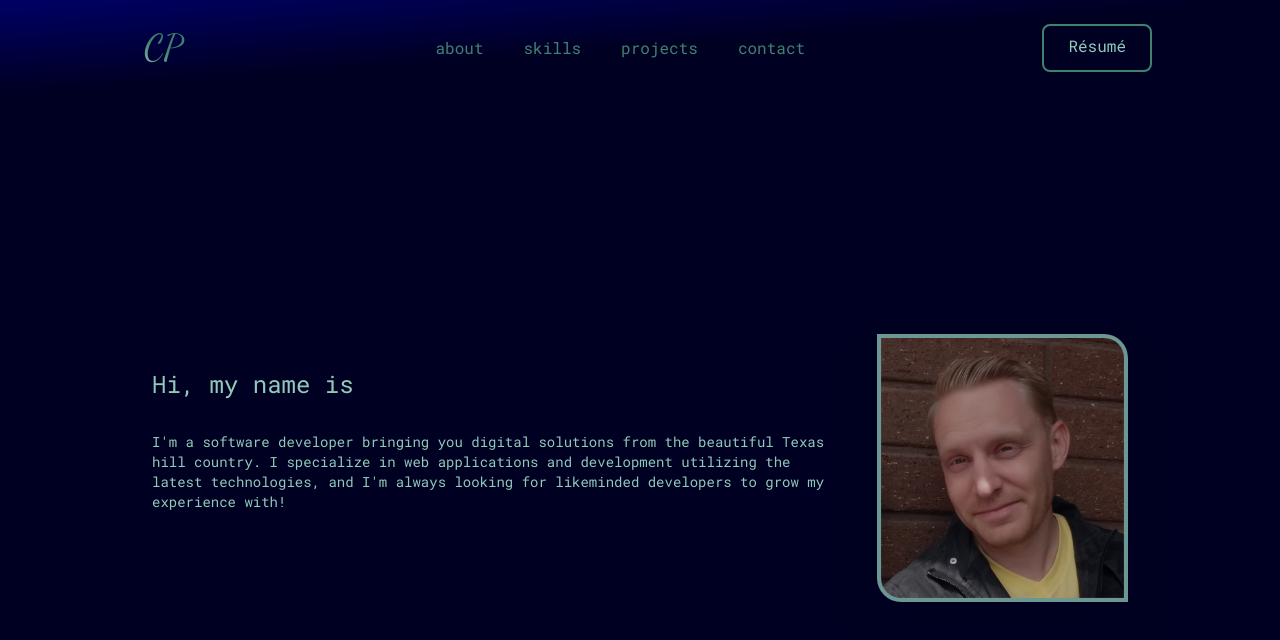
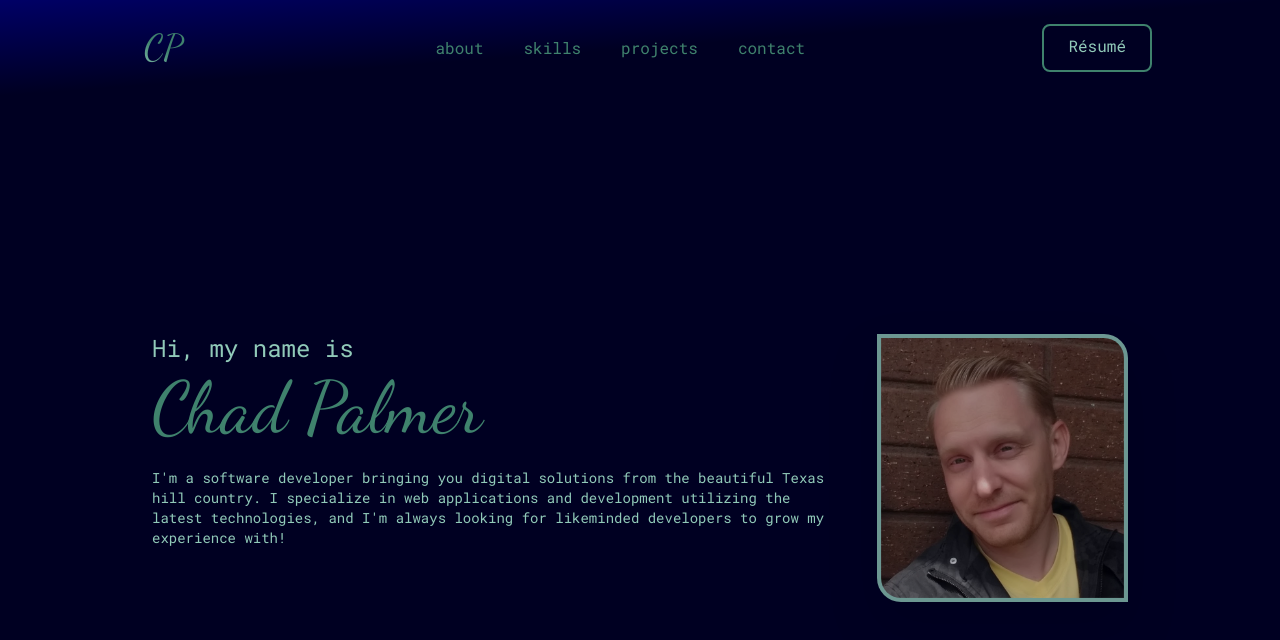
Before and after one commit to cpalmer-atx/react-tailwind-portfolio, a React (Create React App) app: page / in a window 1280 px wide. Shown: the top 640 px of the page. Built offline with nearby package versions, Linux system fonts and the light colour scheme; the HTML template or start-up script is replaced by a standard one.

Commit message:
reversing changes from previous commit

```diff
--- a/src/components/Home.jsx
+++ b/src/components/Home.jsx
@@ -1,5 +1,4 @@
 import profileImage from '../assets/profileImg.png'
-const name = process.env.REACT_APP_TEST
 
 const Home = () => {
 
@@ -17,7 +16,7 @@ const Home = () => {
       <div className={homeContainer}>
         <div className={homeContent}>
           <h3 className='text-2xl text-center md:text-left'>Hi, my name is</h3>
-          <h2 className='text-primaryTxt text-center md:text-left font-logo text-7xl py-2'>{name}</h2>
+          <h2 className='text-primaryTxt text-center md:text-left font-logo text-7xl py-2'>Chad Palmer</h2>
           <p className='py-4 pr-9 text-center text-sm md:text-left'>
             I'm a software developer bringing you digital solutions from the beautiful Texas hill country.  I specialize in web applications and development utilizing the latest technologies, and I'm always looking for likeminded developers to grow my experience with!
           </p>
```
